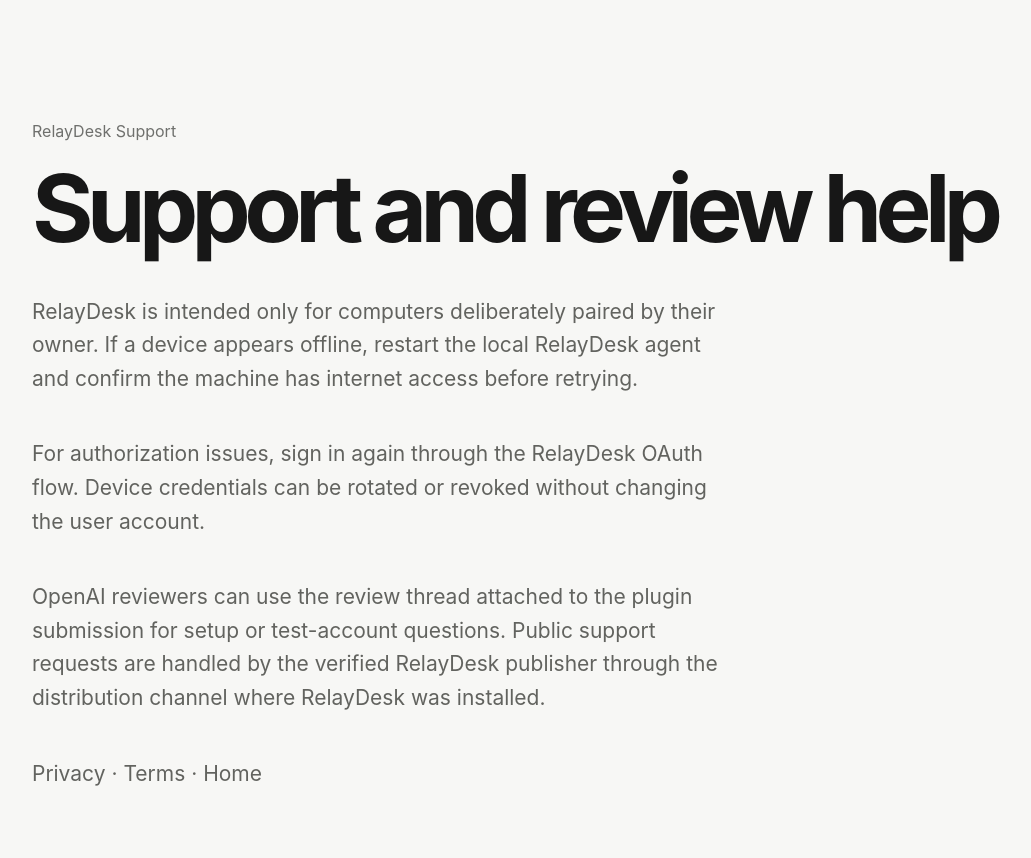
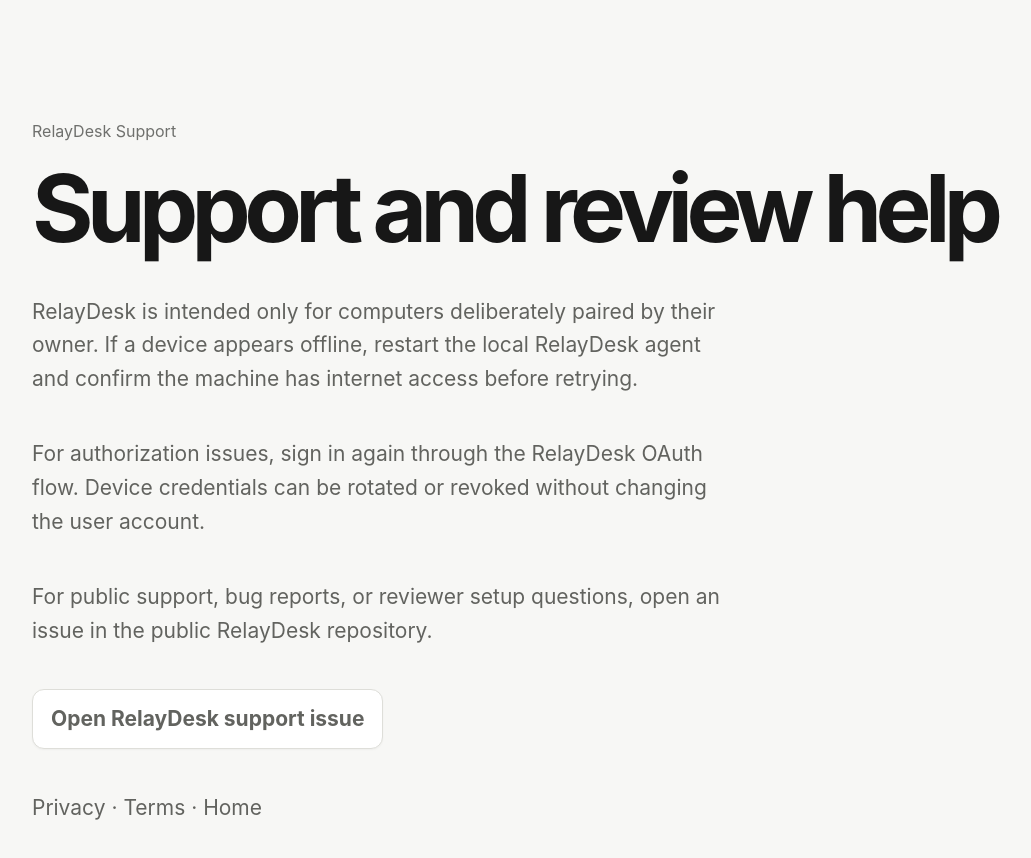
Before and after one commit to Lakshay-24/RelayDesk, a Next.js app: page /support in a window 1280 px wide. Shown: the top 858 px of the page, without its empty margins (76-1107 px from the left). Built offline with nearby package versions, Linux system fonts and the light colour scheme.

Commit message:
Add concrete RelayDesk support contact

```diff
--- a/app/support/page.tsx
+++ b/app/support/page.tsx
@@ -12,7 +12,10 @@
         For authorization issues, sign in again through the RelayDesk OAuth flow. Device credentials can be rotated or revoked without changing the user account.
       </p>
       <p>
-        OpenAI reviewers can use the review thread attached to the plugin submission for setup or test-account questions. Public support requests are handled by the verified RelayDesk publisher through the distribution channel where RelayDesk was installed.
+        For public support, bug reports, or reviewer setup questions, open an issue in the public RelayDesk repository.
+      </p>
+      <p>
+        <a className="button secondary" href="https://github.com/Lakshay-24/RelayDesk/issues" target="_blank" rel="noreferrer">Open RelayDesk support issue</a>
       </p>
       <p className="muted"><Link href="/privacy">Privacy</Link> · <Link href="/terms">Terms</Link> · <Link href="/">Home</Link></p>
     </main>
```
